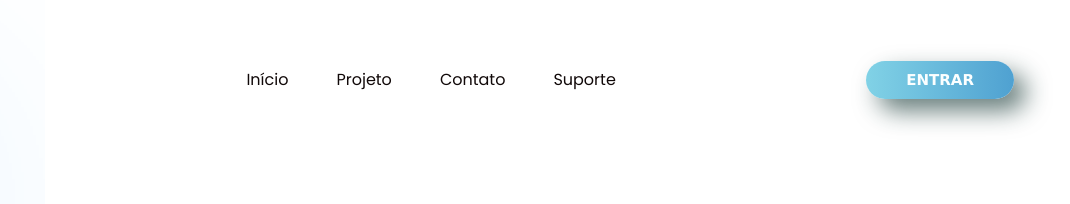
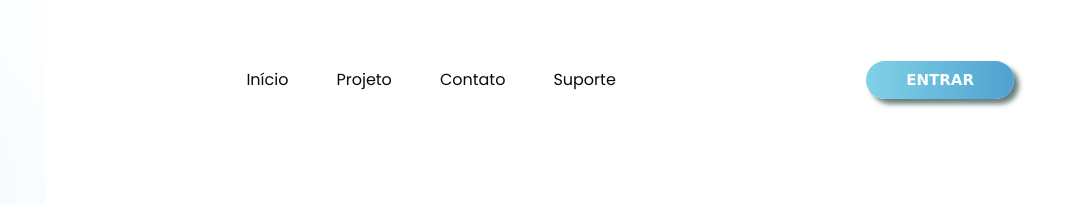
Before and after one commit to WeslleyGattiGit/PROJETO-Manhattan, a website: page frontend/models/index.html in a window 1280 px wide. Shown: the top 204 px of the page, 210-1280 px from the left. Drawn offline with nearby package versions, Linux system fonts and the light colour scheme.

```diff
--- a/frontend/styles/index.css
+++ b/frontend/styles/index.css
@@ -68,7 +68,7 @@
   background: linear-gradient(90deg, rgb(129, 210, 230) 0%, rgb(79, 161, 209) 100%);
   border: none;
   border-radius: 20px;
-  box-shadow: 12px 12px 24px rgba(21, 54, 52, 0.64);
+  box-shadow: 5px 5px 5px rgba(21, 54, 52, 0.64);
   transition: all .3s ease-in-out 0s;
   cursor: pointer;
   position: relative;
```
